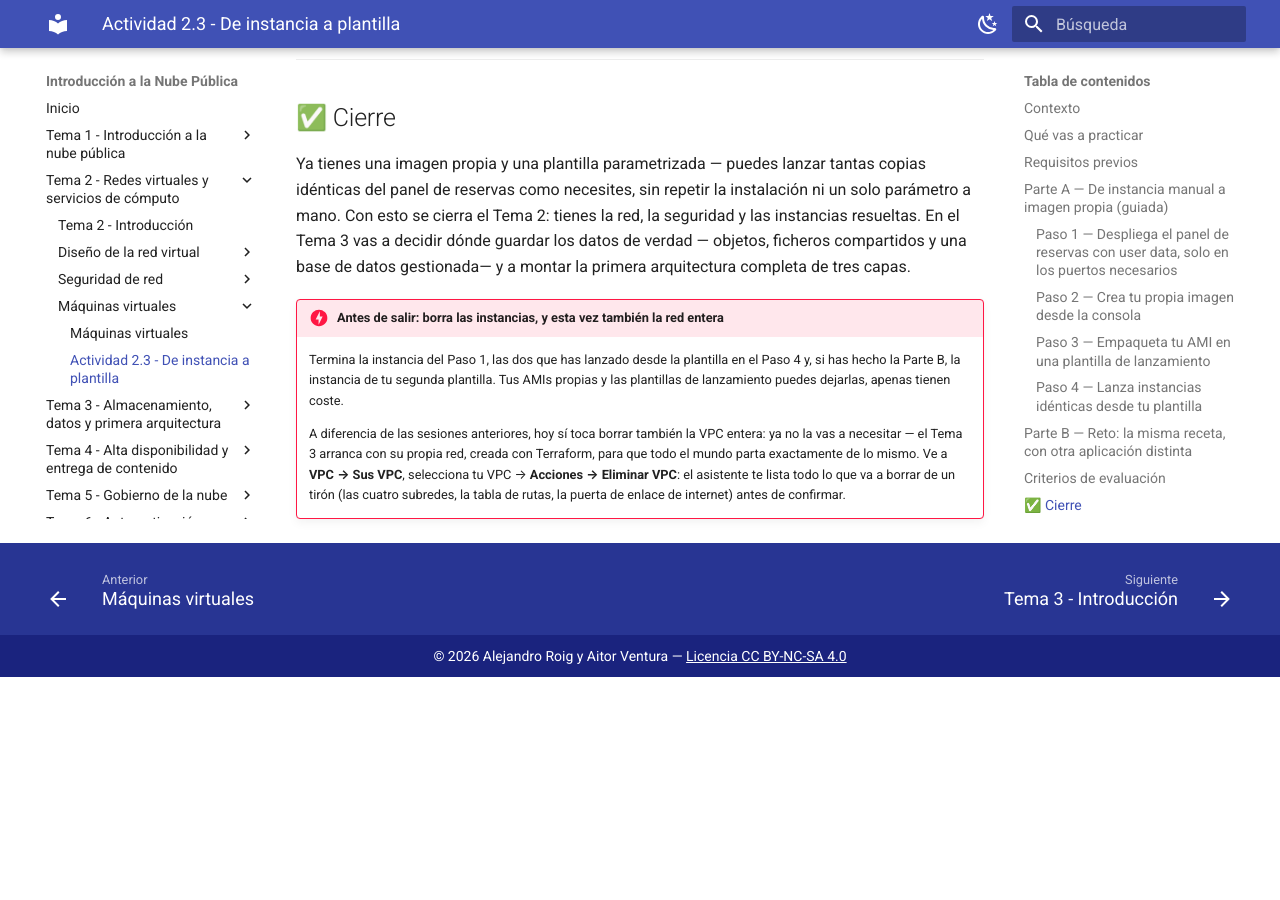
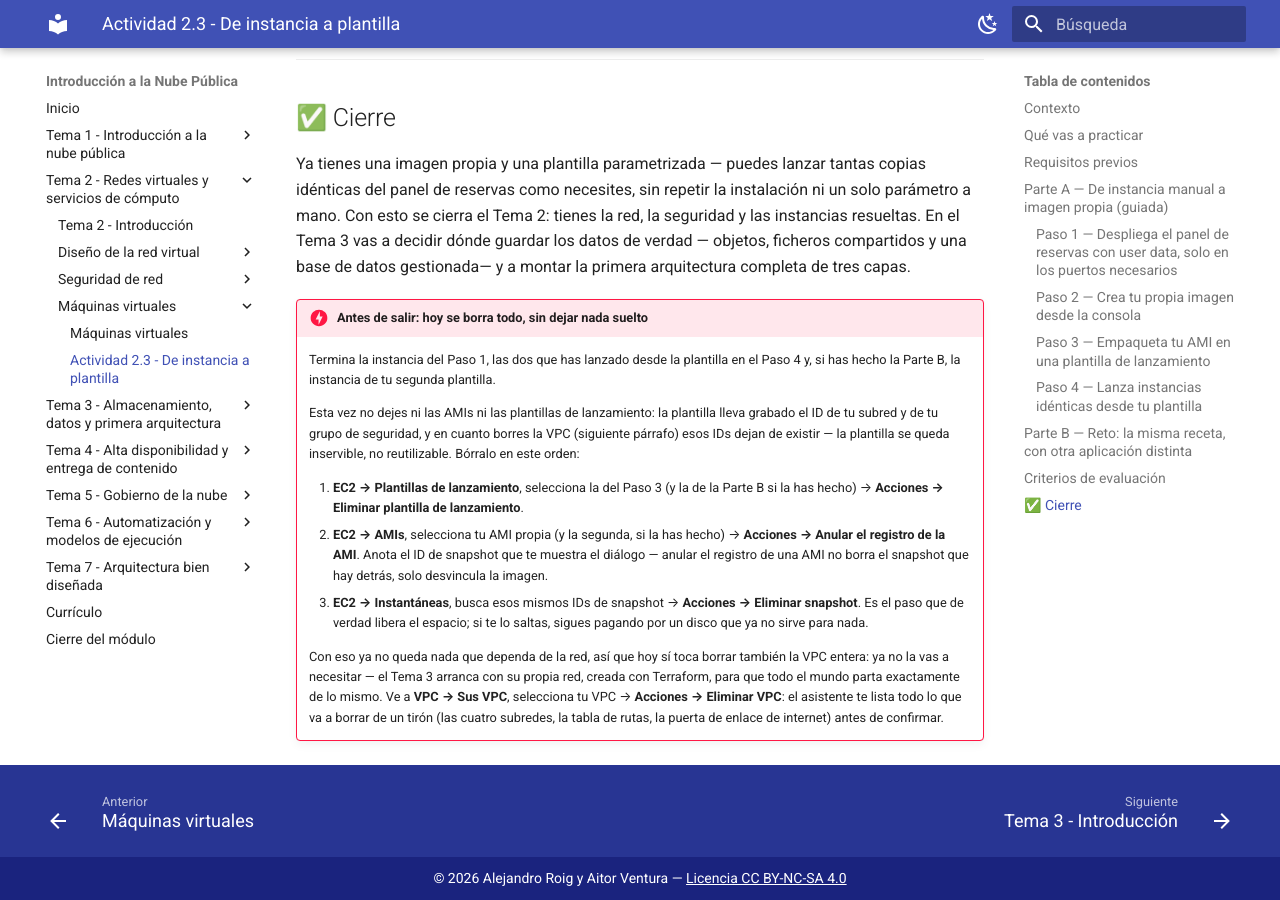
Before and after one commit to aitorventura/introduccion-nube, an MkDocs documentation site: the page built from docs/tema2/actividad_2_3.md, in a window 1280 px wide and 900 px high, scrolled down 8488 px. Built offline with MkDocs 1.6.1 and Material for MkDocs 9.7.7, drawn with Linux system fonts in a browser that asks for light colours; before the commit the page ends 9165 px from its top, so only the background shows below that.

Commit message:
Actividad 2.3: al borrar la VPC hay que borrar tambien AMIs, snapshots y plantillas de lanzamiento
La plantilla de lanzamiento fija el ID de subred y de grupo de seguridad del Tema 2; en cuanto
se borra la VPC esos IDs dejan de existir y la plantilla queda inservible, asi que ya no tiene
sentido conservarla "porque no cuesta nada" (tampoco la AMI ni su snapshot, que si tiene coste).

```diff
--- a/docs/tema2/actividad_2_3.md
+++ b/docs/tema2/actividad_2_3.md
@@ -195,7 +195,13 @@ Con la segunda plantilla funcionando, compara el coste mensual estimado de mante
 
 Ya tienes una imagen propia y una plantilla parametrizada — puedes lanzar tantas copias idénticas del panel de reservas como necesites, sin repetir la instalación ni un solo parámetro a mano. Con esto se cierra el Tema 2: tienes la red, la seguridad y las instancias resueltas. En el Tema 3 vas a decidir dónde guardar los datos de verdad — objetos, ficheros compartidos y una base de datos gestionada— y a montar la primera arquitectura completa de tres capas.
 
-!!! danger "Antes de salir: borra las instancias, y esta vez también la red entera"
-    Termina la instancia del Paso 1, las dos que has lanzado desde la plantilla en el Paso 4 y, si has hecho la Parte B, la instancia de tu segunda plantilla. Tus AMIs propias y las plantillas de lanzamiento puedes dejarlas, apenas tienen coste.
+!!! danger "Antes de salir: hoy se borra todo, sin dejar nada suelto"
+    Termina la instancia del Paso 1, las dos que has lanzado desde la plantilla en el Paso 4 y, si has hecho la Parte B, la instancia de tu segunda plantilla.
 
-    A diferencia de las sesiones anteriores, hoy sí toca borrar también la VPC entera: ya no la vas a necesitar — el Tema 3 arranca con su propia red, creada con Terraform, para que todo el mundo parta exactamente de lo mismo. Ve a **VPC → Sus VPC**, selecciona tu VPC → **Acciones → Eliminar VPC**: el asistente te lista todo lo que va a borrar de un tirón (las cuatro subredes, la tabla de rutas, la puerta de enlace de internet) antes de confirmar.
+    Esta vez no dejes ni las AMIs ni las plantillas de lanzamiento: la plantilla lleva grabado el ID de tu subred y de tu grupo de seguridad, y en cuanto borres la VPC (siguiente párrafo) esos IDs dejan de existir — la plantilla se queda inservible, no reutilizable. Bórralo en este orden:
+
+    1. **EC2 → Plantillas de lanzamiento**, selecciona la del Paso 3 (y la de la Parte B si la has hecho) → **Acciones → Eliminar plantilla de lanzamiento**.
+    2. **EC2 → AMIs**, selecciona tu AMI propia (y la segunda, si la has hecho) → **Acciones → Anular el registro de la AMI**. Anota el ID de snapshot que te muestra el diálogo — anular el registro de una AMI no borra el snapshot que hay detrás, solo desvincula la imagen.
+    3. **EC2 → Instantáneas**, busca esos mismos IDs de snapshot → **Acciones → Eliminar snapshot**. Es el paso que de verdad libera el espacio; si te lo saltas, sigues pagando por un disco que ya no sirve para nada.
+
+    Con eso ya no queda nada que dependa de la red, así que hoy sí toca borrar también la VPC entera: ya no la vas a necesitar — el Tema 3 arranca con su propia red, creada con Terraform, para que todo el mundo parta exactamente de lo mismo. Ve a **VPC → Sus VPC**, selecciona tu VPC → **Acciones → Eliminar VPC**: el asistente te lista todo lo que va a borrar de un tirón (las cuatro subredes, la tabla de rutas, la puerta de enlace de internet) antes de confirmar.
```
